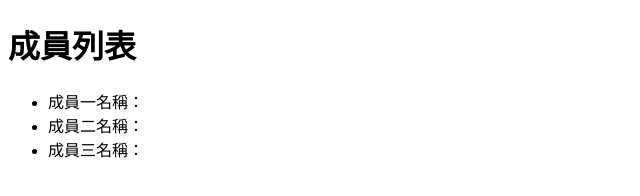
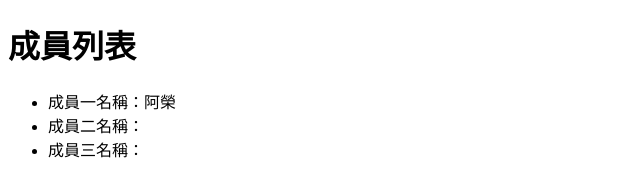
Before and after one commit to Peg-L/git-1106, a plain HTML site: page index.html in a window 1280 px wide. Shown: the full height of the page, 0-640 px from the left. Drawn offline with Linux system fonts and the light colour scheme.

Commit message:
新增成員1

```diff
--- a/index.html
+++ b/index.html
@@ -8,7 +8,7 @@
   <body>
     <h1>成員列表</h1>
     <ul>
-      <li>成員一名稱：</li>
+      <li>成員一名稱：阿榮</li>
       <li>成員二名稱：</li>
       <li>成員三名稱：</li>
     </ul>
```
